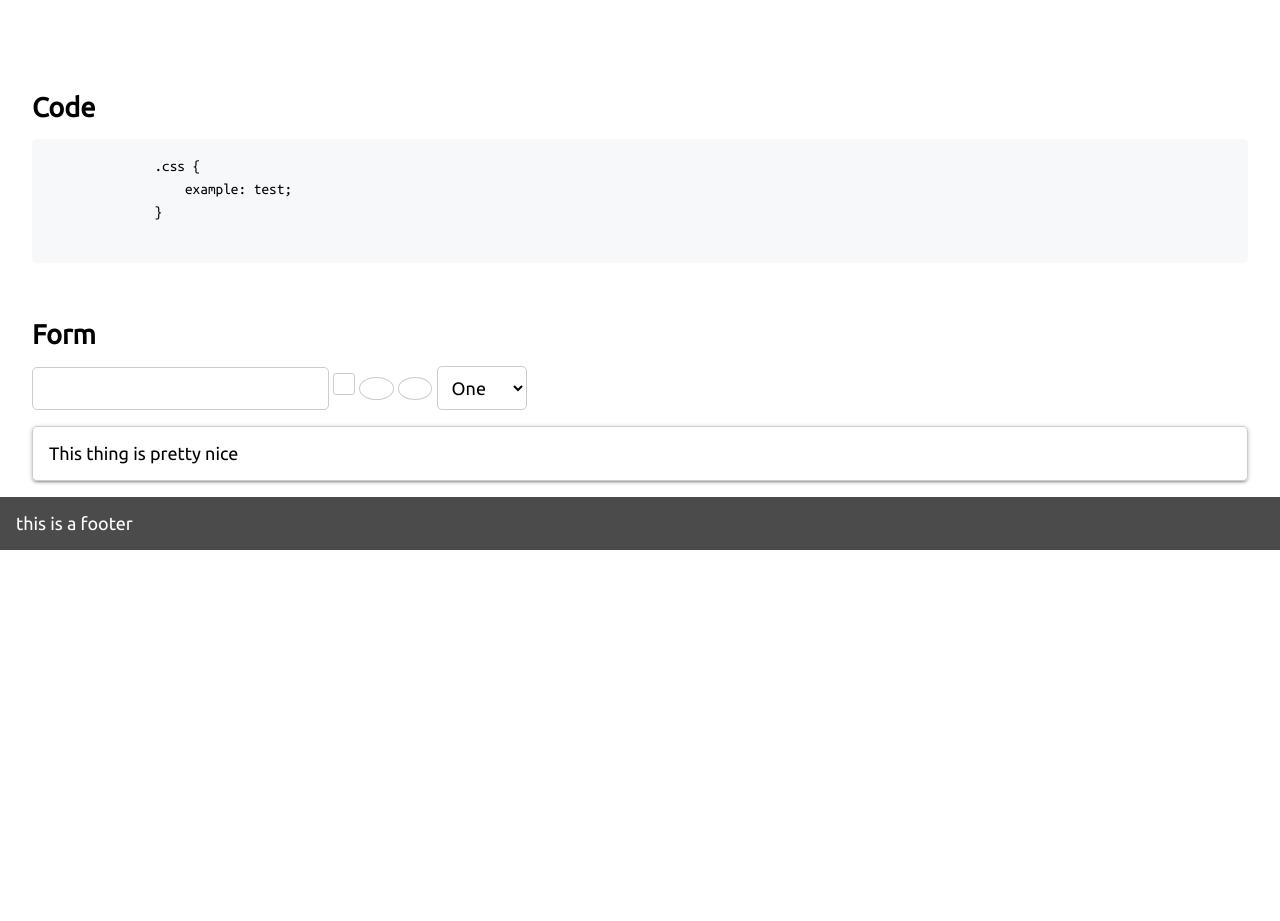
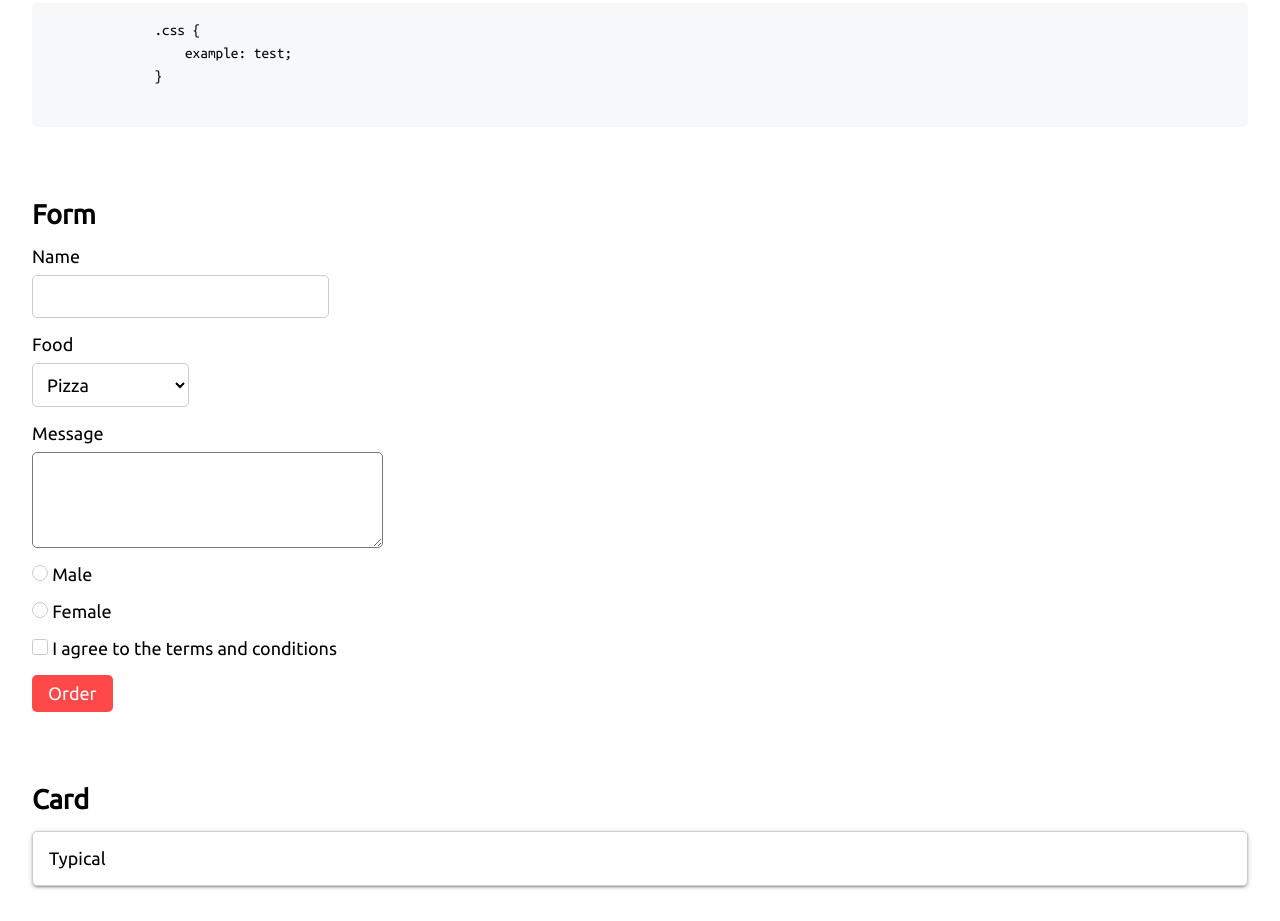
Before and after one commit to Kovee98/bitty-css, a website: page index.html in a window 1280 px wide. Shown: the part 1265-2186 px from the top of the page. Before the commit the page ends 1815 px from the top, so only its background shows below. Drawn offline with nearby package versions, Linux system fonts and the light colour scheme; files that its build step writes are made by us from their sources.

Commit message:
develop
Added focus outline styling
Added textarea styling
Added input label styling
Updated radio/checkbox styling

```diff
--- a/index.html
+++ b/index.html
@@ -58,20 +58,44 @@
             </pre>
         </section>
 
-        <h3>Form</h3>
-        <input type="text">
-        <input type="checkbox" name="check" id="check">
-        <input type="radio" name="radio" id="radio-1">
-        <input type="radio" name="radio" id="radio-2">
-        <select name="select" id="select">
-            <option value="one">One</option>
-            <option value="two">Two</option>
-            <option value="three">Three</option>
-        </select>
+        <section>
+            <h3>Form</h3>
+            <p>Name</p>
+            <input type="text" id="name">
 
-        <article>
-            This thing is pretty nice
-        </article>
+            <p>Food</p>
+            <select name="select" id="select">
+                <option value="one">Pizza</option>
+                <option value="two">Cheeseburger</option>
+                <option value="three">Fries</option>
+            </select>
+
+            <p>Message</p>
+            <textarea name="instr" id="instr" cols="30" rows="10"></textarea>
+
+
+            <label>
+                <input type="radio" name="gender" id="male">
+                Male
+            </label>
+            <label>
+                <input type="radio" name="gender" id="femail">
+                Female
+            </label>
+
+            <label>
+                <input type="checkbox" name="check2" id="check">
+                I agree to the terms and conditions
+            </label>
+            <button>Order</button>
+        </section>
+
+        <section>
+            <h3>Card</h3>
+            <article>
+                Typical
+            </article>
+        </section>
 
         <footer>
             this is a footer
--- a/src/form.scss
+++ b/src/form.scss
@@ -1,62 +1,63 @@
+@import 'variables.scss';
+
 input[type=text], select {
     padding: 10px;
     border-radius: 5px;
-    border: 1px solid $border;
+    border: 1px solid $borderColor;
 }
 
 select {
-    background: transparent;
+    background: $white;
+    cursor: pointer;
 }
 
-input[type=checkbox], input[type=radio] {
+*:focus {
+    outline: none;
+    box-shadow: 0 0 0 3px lighten($primary, 20%);
+}
+
+input[type=radio],
+input[type=checkbox] {
     -webkit-appearance: none;
-    background: transparent;
-    border: 1px solid $border;
-    padding: 10px;
+    background: $white;
+    border: 1px solid $borderColor;
+    padding: 7px;
     border-radius: 3px;
-    outline: none;
     display: inline-block;
     position: relative;
     cursor: pointer;
 }
 
 input[type=radio] {
-    padding: 0 5px;
-    margin: 2px 0;
     border-radius: 50%;
 }
-
-/* 25C9, 25CF, 2022, 26AB */
-input[type=radio]:after {
-    content: '\26AB';
-    color: transparent;
+input[type=radio]:checked {
+    border: 5px solid $primary;
+    padding: 3px;
 }
 
 input[type=checkbox]:checked {
     background-color: $primary;
     border-color: $primary;
 }
-
-input[type=radio]:checked {
-    border: 2px solid $primary;
-    padding: 0.5px 1.5px;
-    margin: 1px 0;
-    line-height: .675;
-}
 /* 2713, 2714 */
 input[type=checkbox]:checked:after {
     content: '\2714';
-    font-size: 1.5em;
     color: $white;
     position: absolute;
     top: -3px;
-    left: 1px;
+    left: 0px;
 }
 
-input[type=radio]:checked:after {
-    content: '\26AB';
-    color: $primary;
-    font-size: 1.7em;
-    position: relative;
-    top: -1.5px;
+label {
+    display: block;
+    cursor: pointer;
 }
+
+textarea {
+    display: block;
+    min-height: 3em;
+    height: 5em;
+    border-radius: 5px;
+    resize: vertical;
+}
--- a/src/index.scss
+++ b/src/index.scss
@@ -1,21 +1,18 @@
 @import url('https://fonts.googleapis.com/css?family=Ubuntu|Ubuntu+Mono&display=swap');
 
-// Variables
-$primary: rgb(255, 72, 72);
-$white: #fff;
-$offWhite: #ccc;
-
-// Derived variables
-$border: $offWhite;
-
-// Other file imports
+// File imports
+@import 'variables.scss';
 @import 'form.scss';
 
-
 * {
-    font-family: 'Ubuntu', sans-serif;
+    font-family: $regular;
     font-size: 18px;
     margin: 0px;
+
+    &::selection {
+        background: $primary;
+        color: $white;
+    }
 }
 
 body {
@@ -23,19 +20,23 @@ body {
     padding: 32px;
 }
 
-h1, h2, h3, h4, h5, h6, p,
+h1, h2, h3, h4, h5, h6,
 input[type=text], select, header,
-article, section, ol, ul {
-    margin-bottom: 16px;
+article, section, ol, ul, textarea,
+label {
+    margin: 0 0 16px 0;
+}
+
+p {
+    margin: 0 0 8px 0;
 }
 
 h1 {
-    padding-bottom: 8px;
+    padding: 0 0 8px 0;
     font-size: 3em;
 }
 h2 {
-    padding-bottom: 8px;
-    margin-top: 24px;
+    padding: 0 0 8px 0;
     font-size: 2em;
 }
 h3 {
@@ -72,10 +73,14 @@ button {
 
 a {
     color: $primary;
+
+    &:focus {
+        box-shadow: none;
+    }
 }
 
 pre {
-    font-family: 'Ubuntu Mono', monospace;
+    font-family: $mono;
     padding: 16px 0;
     overflow: auto;
     font-size: 85%;
@@ -111,5 +116,5 @@ article {
 }
 
 section {
-    padding: 32px 0;
+    padding: 16px 0;
 }
--- /dev/null
+++ b/src/variables.scss
@@ -0,0 +1,17 @@
+/*
+    Variables
+*/
+
+// Colors
+$primary: rgb(255, 72, 72);
+$white: #fff;
+$offWhite: #ccc;
+
+// Fonts
+$regular: 'Ubuntu', sans-serif;
+$mono: 'Ubuntu Mono', monospace;
+
+/*
+    Derived variables
+*/
+$borderColor: $offWhite;
```
Also changed, not shown: CHANGELOG.md.
